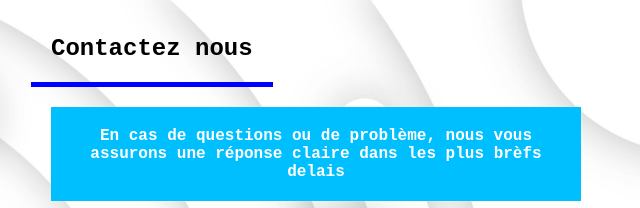
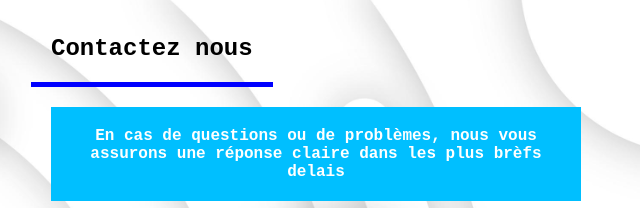
Before and after one commit to MbeAlexPFS/EDHEG_siteweb, a plain HTML site: page page/about.html in a window 1280 px wide. Shown: the part 869-1077 px from the top of the page, 609-1249 px from the left. Drawn offline with Linux system fonts and the light colour scheme.

Commit message:
Corrections mineurs.

```diff
--- a/asset/style.css
+++ b/asset/style.css
@@ -179,6 +179,7 @@ nav {
 }
 
 .bg-home {
+    background-attachment: fixed;
     background-image: url("../ressource/etabli1.jpg");
     background-repeat: no-repeat;
     background-size: cover;
--- a/page/about.html
+++ b/page/about.html
@@ -65,7 +65,7 @@
                     Contactez nous
                 </h2>
                 <p class="m text-center p bg-blue">
-                    En cas de questions ou de problème, nous vous assurons une réponse claire dans les plus brèfs delais
+                    En cas de questions ou de problèmes, nous vous assurons une réponse claire dans les plus brèfs delais
                 </p>
                 <ul class="flex column gap">
                     <li>WhatsApp: +2** 68 57 45 **</li>
```
